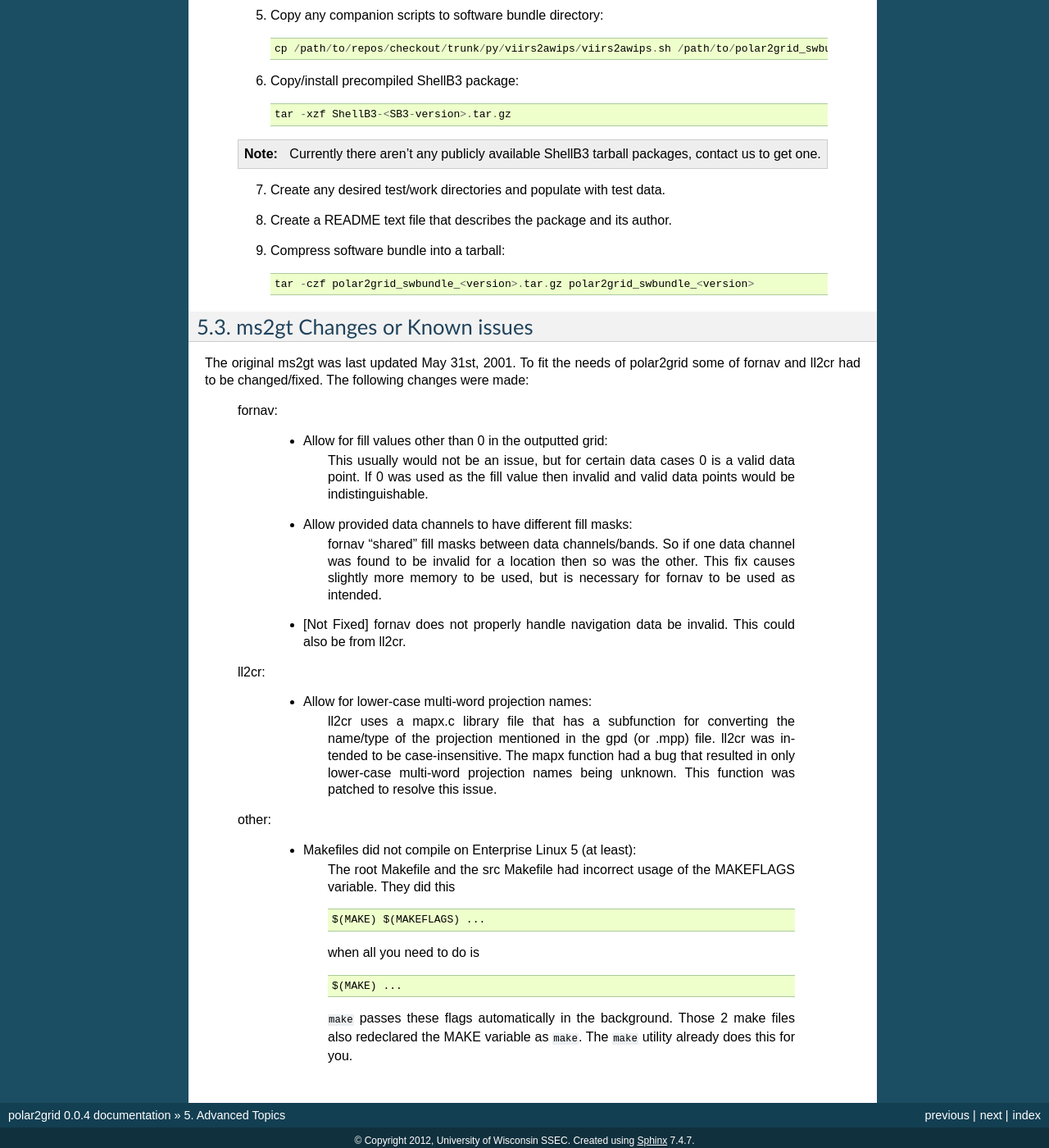
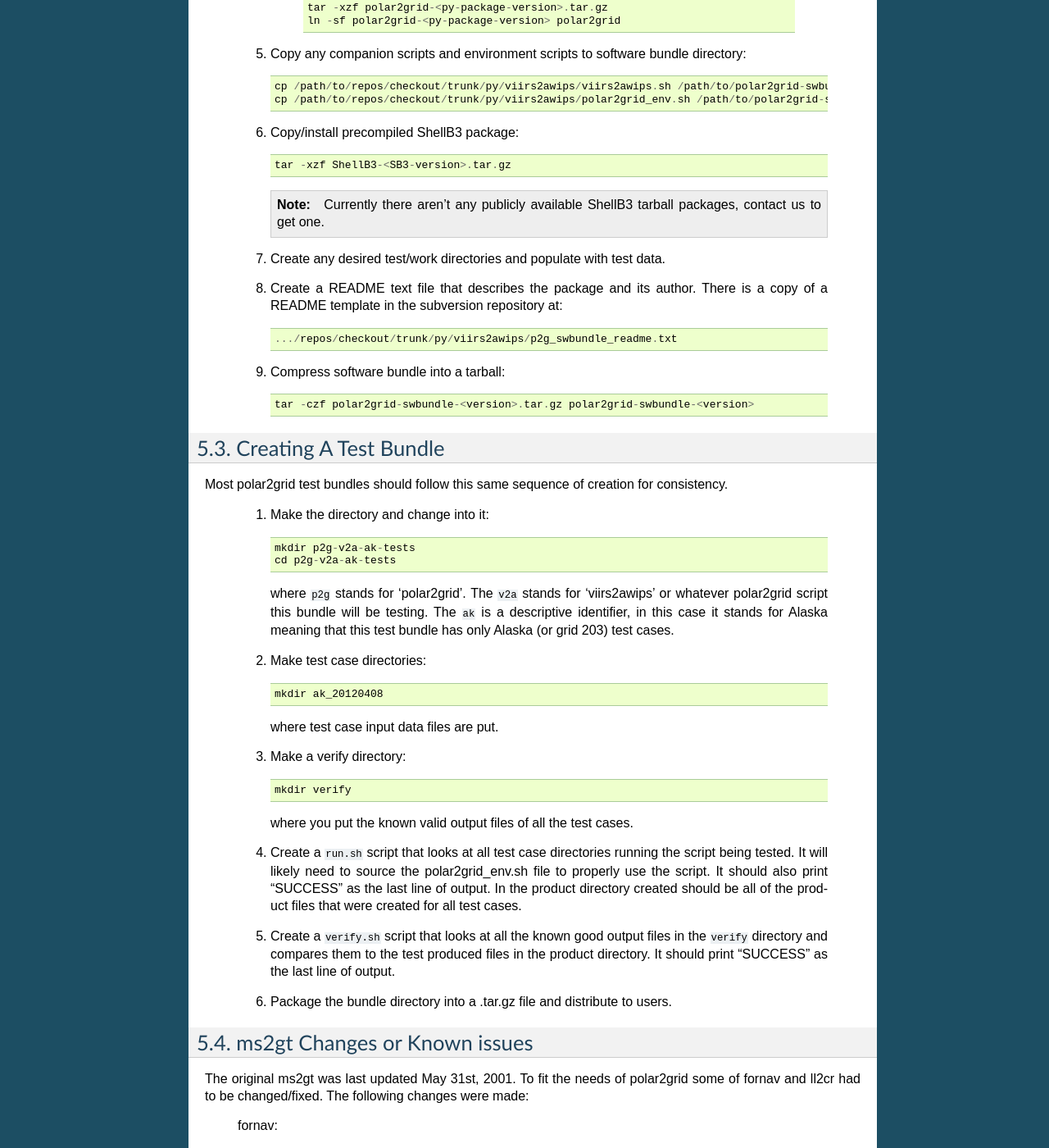
Before and after one commit to ssec/polar2grid, a Sphinx documentation site: the page built from py/polar2grid/doc/source/advanced.rst, in a window 1280 px wide and 1400 px high, scrolled down 1371 px. Shown: the whole window at 82% size. Built offline with Sphinx 7.4.7, drawn with Linux system fonts in a browser that asks for light colours; formulas are drawn with MathJax 3; some of the changed text lies outside the part shown.

Commit message:
updated documentation on installing and creating test bundles

```diff
--- a/py/polar2grid/doc/source/advanced.rst
+++ b/py/polar2grid/doc/source/advanced.rst
@@ -26,8 +26,8 @@ Follow these steps to recreate the software bundle ``*.tar.gz`` file.
 
     1. Create the software bundle directory and change to it::
 
-        mkdir polar2grid_swbundle_<version>
-        cd polar2grid_swbundle_<version>
+        mkdir polar2grid-swbundle-<version>
+        cd polar2grid-swbundle-<version>
 
     2. Create binary directory::
 
@@ -39,8 +39,11 @@ Follow these steps to recreate the software bundle ``*.tar.gz`` file.
 
             cd /path/to/repos/checkout/trunk/ms2gt/
             make tar
-            mv ms2gt<ms2gt-version>.tar.gz /path/to/polar2grid_swbundle_<version>
-            cd /path/to/polar2grid_swbundle_<version>
+            mv ms2gt<ms2gt-version>.tar.gz /path/to/polar2grid-swbundle-<version>
+            cd /path/to/polar2grid-swbundle-<version>
+
+            # To delete the temporary directory that was made:
+            rm -r ms2gt
 
         Or you can download the .tar.gz file from here:
             http://www.ssec.wisc.edu/~davidh/polar2grid/ms2gt/
@@ -60,8 +63,8 @@ Follow these steps to recreate the software bundle ``*.tar.gz`` file.
 
             cd /path/to/repos/checkout/trunk/py/polar2grid/
             python setup.py sdist
-            mv dist/polar2grid-<py-package-version>.tar.gz /path/to/polar2grid_swbundle_<version>/
-            cd /path/to/polar2grid_swbundle_<version>/
+            mv dist/polar2grid-<py-package-version>.tar.gz /path/to/polar2grid-swbundle-<version>/
+            cd /path/to/polar2grid-swbundle-<version>/
 
         Or you can download the .tar.gz file from here:
             http://larch.ssec.wisc.edu/eggs/repos/polar2grid/
@@ -71,23 +74,71 @@ Follow these steps to recreate the software bundle ``*.tar.gz`` file.
             tar -xzf polar2grid-<py-package-version>.tar.gz
             ln -sf polar2grid-<py-package-version> polar2grid
 
-    5. Copy any companion scripts to software bundle directory::
+    5. Copy any companion scripts and environment scripts to software bundle directory::
 
-        cp /path/to/repos/checkout/trunk/py/viirs2awips/viirs2awips.sh /path/to/polar2grid_swbundle_<version>/bin/
+        cp /path/to/repos/checkout/trunk/py/viirs2awips/viirs2awips.sh /path/to/polar2grid-swbundle-<version>/bin/
+        cp /path/to/repos/checkout/trunk/py/viirs2awips/polar2grid_env.sh /path/to/polar2grid-swbundle-<version>/bin/
 
     6. Copy/install precompiled ShellB3 package::
 
         tar -xzf ShellB3-<SB3-version>.tar.gz
 
-    .. note:: Currently there aren't any publicly available ShellB3 tarball packages, contact us to get one.
+       .. note:: Currently there aren't any publicly available ShellB3 tarball packages, contact us to get one.
 
     7. Create any desired test/work directories and populate with test data.
 
     8. Create a README text file that describes the package and its author.
+       There is a copy of a README template in the subversion repository at::
+
+        .../repos/checkout/trunk/py/viirs2awips/p2g_swbundle_readme.txt
 
     9. Compress software bundle into a tarball::
 
-        tar -czf polar2grid_swbundle_<version>.tar.gz polar2grid_swbundle_<version>
+        tar -czf polar2grid-swbundle-<version>.tar.gz polar2grid-swbundle-<version>
+
+Creating A Test Bundle
+----------------------
+
+Most polar2grid test bundles should follow this same sequence of creation
+for consistency.
+
+    1. Make the directory and change into it::
+
+        mkdir p2g-v2a-ak-tests
+        cd p2g-v2a-ak-tests
+
+       where ``p2g`` stands for 'polar2grid'. The ``v2a`` stands for
+       'viirs2awips' or whatever polar2grid script this bundle will be
+       testing.  The ``ak`` is a descriptive identifier, in this case
+       it stands for Alaska meaning that this test bundle has only
+       Alaska (or grid 203) test cases.
+
+    2. Make test case directories::
+
+        mkdir ak_20120408
+
+       where test case input data files are put.
+
+    3. Make a verify directory::
+
+        mkdir verify
+
+       where you put the known valid output files of all the test cases.
+
+    4. Create a ``run.sh`` script that looks at all test case directories
+       running the script being tested.  It will likely need to source the
+       polar2grid_env.sh file to properly use the script.  It should also
+       print "SUCCESS" as the last line of output.  In the product directory
+       created should be all of the product files that were created for all
+       test cases.
+
+    5. Create a ``verify.sh`` script that looks at all the known good
+       output files in the ``verify`` directory and compares them to the
+       test produced files in the product directory.  It should print
+       "SUCCESS" as the last line of output.
+
+    6. Package the bundle directory into a .tar.gz file and distribute to
+       users.
 
 ms2gt Changes or Known issues
 -----------------------------
--- a/py/polar2grid/doc/source/conf.py
+++ b/py/polar2grid/doc/source/conf.py
@@ -50,9 +50,9 @@ copyright = u'2012, University of Wisconsin SSEC'
 # built documents.
 #
 # The short X.Y version.
-version = '0.0.4'
+version = '0.0.5'
 # The full version, including alpha/beta/rc tags.
-release = '0.0.4'
+release = '0.0.5b'
 
 # The language for content autogenerated by Sphinx. Refer to documentation
 # for a list of supported languages.
```
Also changed, not shown: py/polar2grid/doc/source/installation.rst (+55 -7 lines).
